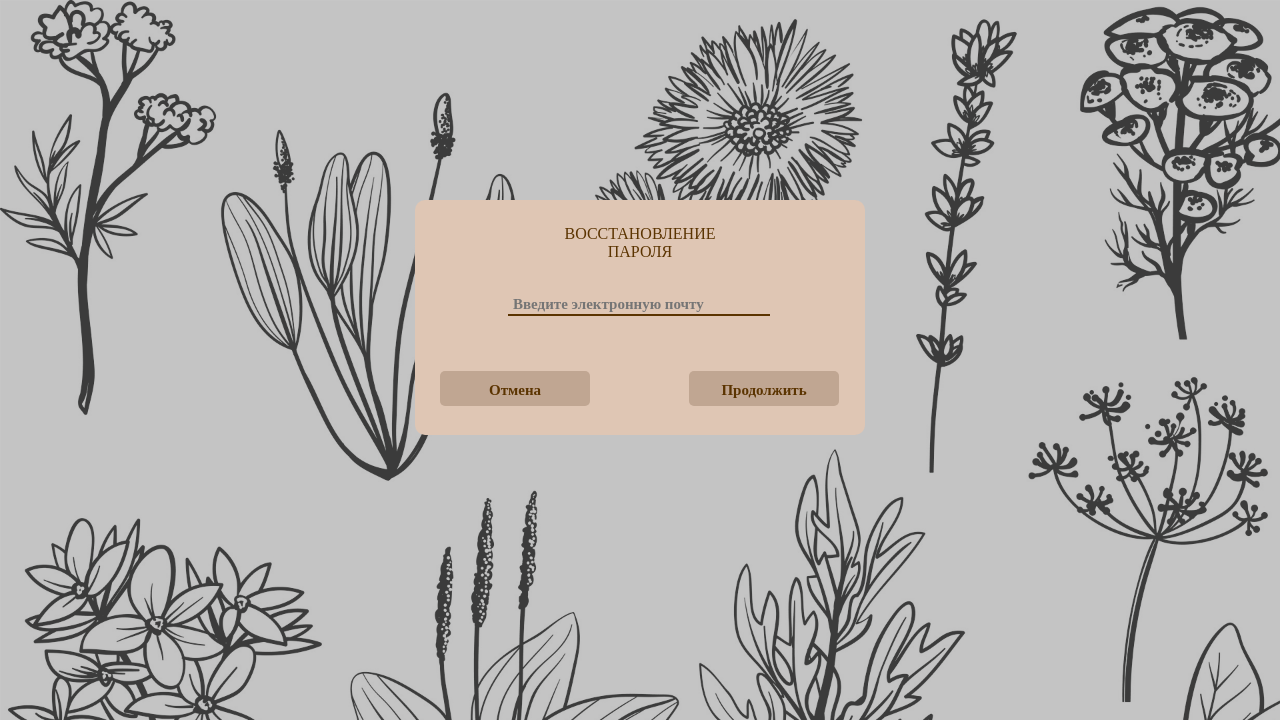
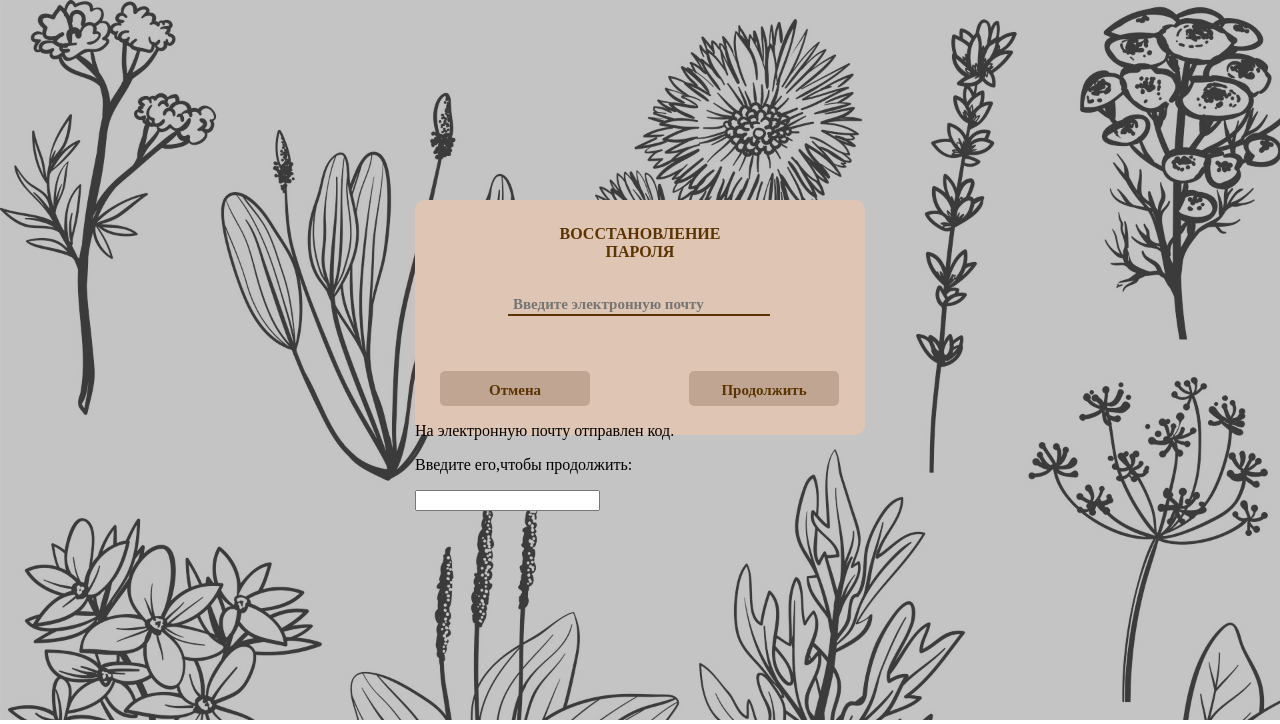
Before and after one commit to lavandafil/pharmaceutical_encyclopedia, a PHP site: page /pgs/sign_in.html in a window 1280 px wide. Shown: the top 724 px of the page. Run offline with PHP 8.4, Linux system fonts and the light colour scheme; some libraries are stand-ins or nearby versions.

Commit message:
cod_problem

```diff
--- a/pgs/sign_in.html
+++ b/pgs/sign_in.html
@@ -97,10 +97,16 @@ content="width=device-width, user-scalable=no, initial-scale=1.0, maximum-scale=
 				<button class="next" id="next_sas">
 					Продолжить
 				</button>
+			</div>
+			<p>
+				На электронную почту отправлен код.
+			</p>
+			<p>
+				Введите его,чтобы продолжить:
+			</p>
+			<input type="cod" id="name_cod" class="name_cod">
 
-			</div>
 	</form>
-
 </div>
 </body>
 </html>
--- a/style/sign_in.css
+++ b/style/sign_in.css
@@ -211,17 +211,21 @@ margin-top: 35px;
     margin-top: 200px;
     border-radius: 10px;
 
+
 }
 .info_pass{
 text-align: center;
 margin-bottom: 0px;
 padding-top: 25px;
 color: #5b3401;
+font-weight: bold;
+
 }
 .info_pass_sas{
 	text-align: center;
 	margin-top: 0px;
 	color: #5b3401;
+	font-weight: bold;
 }
 
 .name_email{
@@ -276,6 +280,14 @@ color: #5b3401;
 .next:hover{
 	background-color: #c09c80;
 }
+.form_cod{
+	width: 450px;
+    margin: 0 auto;
+    background-color: #dfc6b4 ;
+    height: 235px;
+    margin-top: 200px;
+    border-radius: 10px;
+}
 
 
 
```
